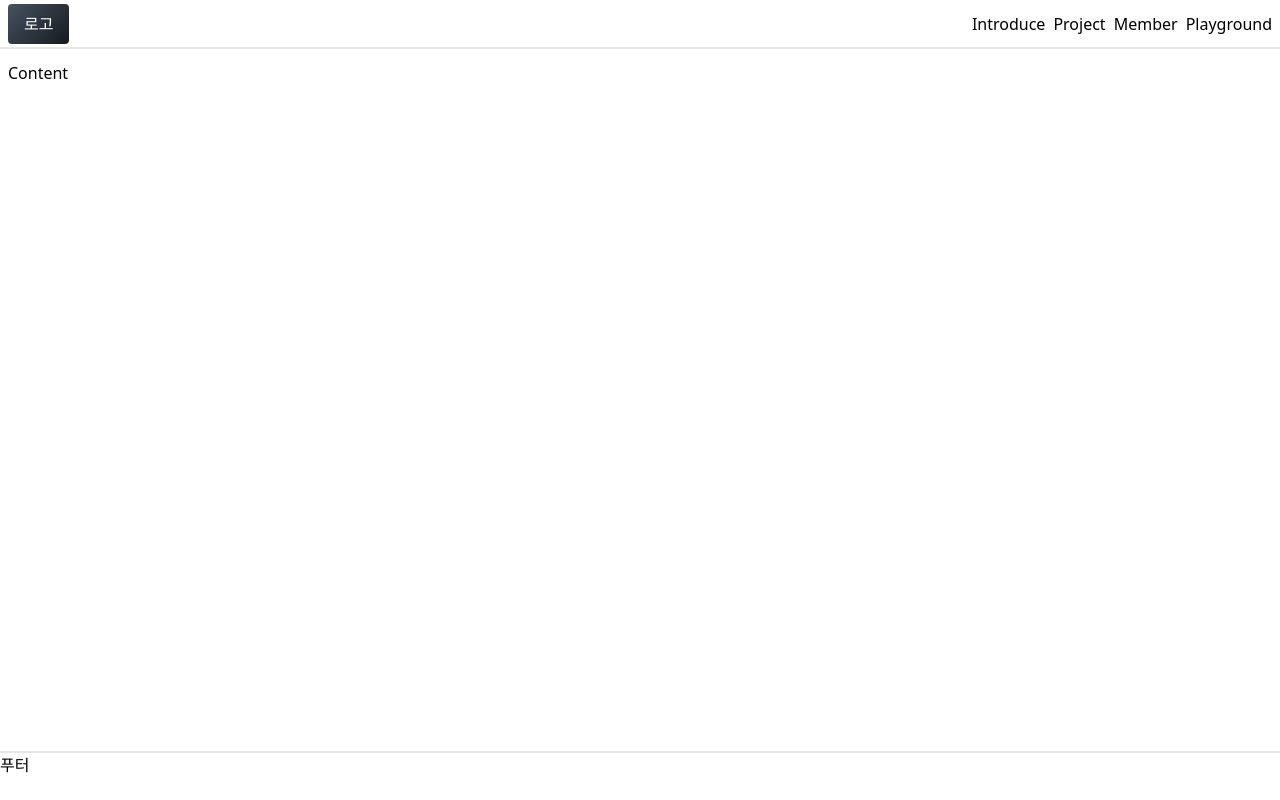
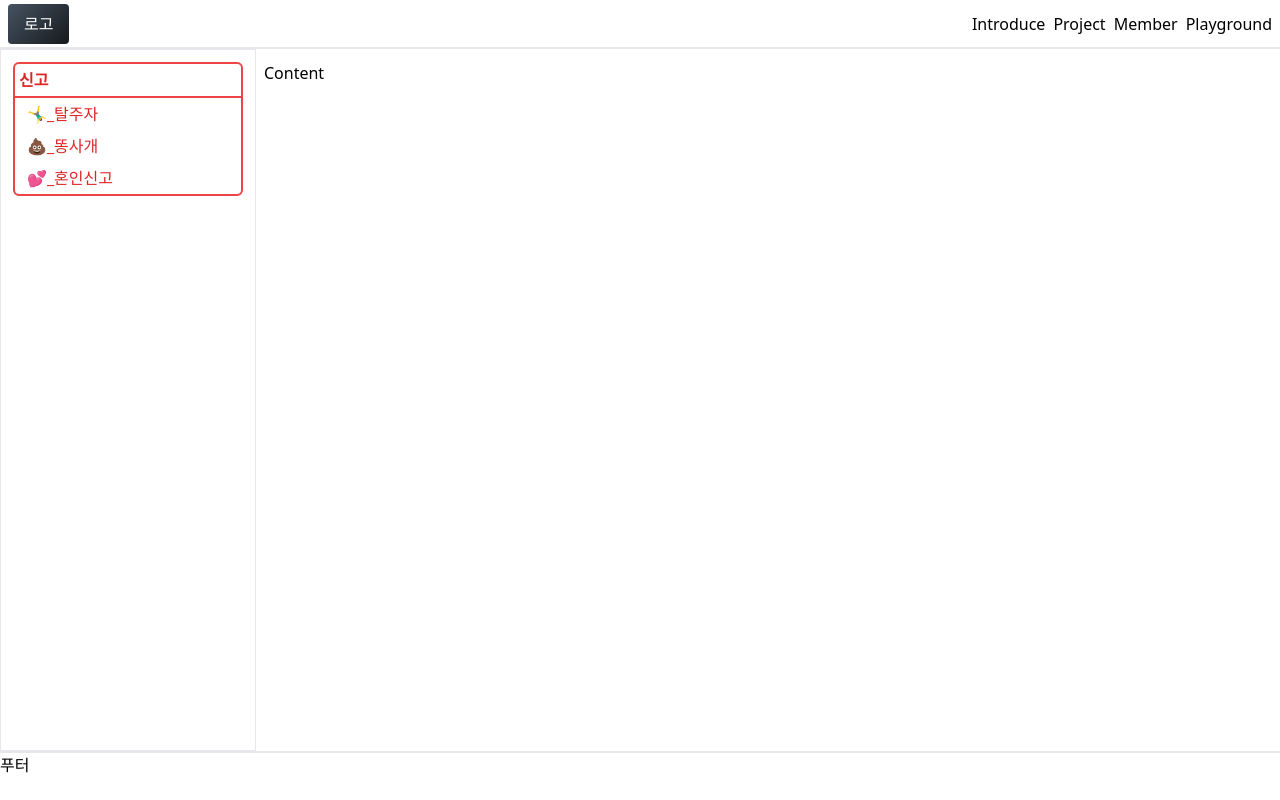
Before and after one commit to bdcrew/BDCrew-front-webapp, a Next.js app: page / in a window 1280 px wide. Built offline with nearby package versions, Linux system fonts and the light colour scheme.

Commit message:
layout menu test

```diff
--- a/src/components/Blur/NavigationBlur.tsx
+++ b/src/components/Blur/NavigationBlur.tsx
@@ -8,8 +8,10 @@ const NavigationBlur: React.FC<P> = ({ children, active }) => {
   return (
     <div
       className={` inset-0 ${
-        active ? "fixed" : "hidden"
-      } md:static md:bg-transparent backdrop-blur-md md:backdrop-blur-0`}
+        active
+          ? "fixed  backdrop-blur-md"
+          : "hidden md:block md:static md:bg-transparent md:backdrop-blur-0"
+      } h-full`}
     >
       {children}
     </div>
--- a/src/components/Layout/Header.tsx
+++ b/src/components/Layout/Header.tsx
@@ -3,7 +3,9 @@ interface P {}
 const Header: React.FC = () => {
   return (
     <header className="border-b-2 h-14 w-full flex justify-between px-2 items-center">
-      <div className="space py-2 px-4 rounded text-white">로고</div>
+      <div className="space py-2 px-4 rounded text-white whitespace-nowrap">
+        로고
+      </div>
       <div className="flex space-x-2">
         <div>Introduce</div>
         <div>Project</div>
--- a/src/components/Layout/Navigation.tsx
+++ b/src/components/Layout/Navigation.tsx
@@ -8,8 +8,8 @@ const Navigation: React.FC<P> = () => {
   const [mobileOpenNav, setMobileOpenNav] = useState(false);
 
   return (
-    <>
-      <div className="md:hidden flex justify-between">
+    <div>
+      <div className="w-full flex md:hidden p-2 border-b-2">
         <div
           onClick={() => {
             setMobileOpenNav(true);
@@ -33,8 +33,8 @@ const Navigation: React.FC<P> = () => {
       </div>
       <NavigationBlur active={mobileOpenNav}>
         <nav className="w-full md:w-64 absolute  md:static md: h-full p-3 border ">
-          <div className={`static h-12 md:hidden `}>a</div>
-          <div className=" border-2 rounded-md border-red-500  text-red-600">
+          <div className={`static h-12 md:hidden w-full text-center`}>Menu</div>
+          <div className="border-2 rounded-md border-red-500  text-red-600">
             <NavigationTitle customize="border-b-red-500">신고</NavigationTitle>
             <ul className="px-3 space-y-2 py-1">
               <li>🤸‍♂️_탈주자</li>
@@ -44,7 +44,7 @@ const Navigation: React.FC<P> = () => {
           </div>
         </nav>
       </NavigationBlur>
-    </>
+    </div>
   );
 };
 
--- a/src/components/Layout/index.tsx
+++ b/src/components/Layout/index.tsx
@@ -10,7 +10,7 @@ const Layout: React.FC<P> = ({ children }) => {
   return (
     <main className="w-screen h-screen flex flex-col justify-between">
       <Header />
-      <section className="flex relative h-full">
+      <section className="md:flex md:relative h-full">
         <Navigation />
         <Content>{children}</Content>
       </section>
```
